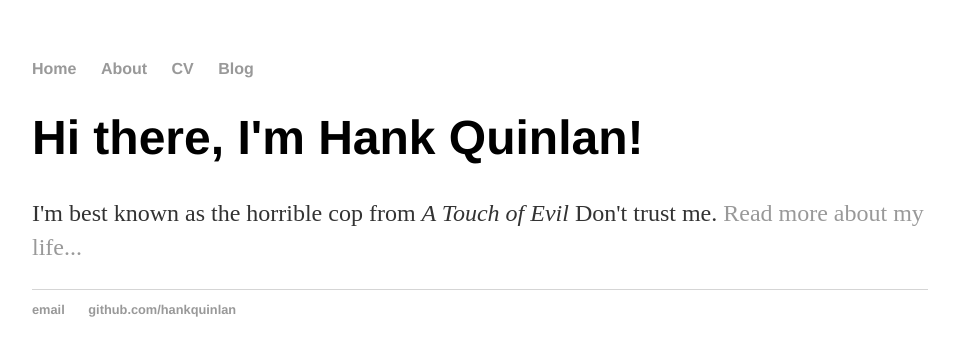
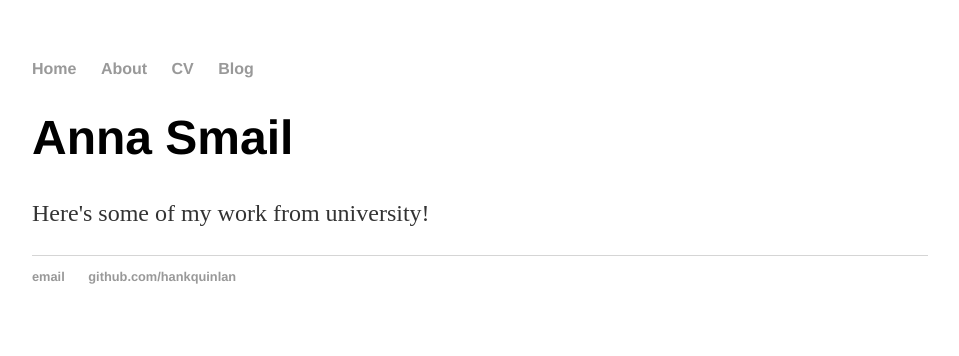
Before and after one commit to annasmail/annasmail.github.io, a Jekyll site: the page built from index.html, in a window 1280 px wide. Shown: the top 356 px of the page, without its empty margins (160-1119 px from the left). Built offline with Jekyll 4.4.1, drawn with Linux system fonts in a browser that asks for light colours.

Commit message:
Update index.html

```diff
--- a/index.html
+++ b/index.html
@@ -1,8 +1,8 @@
 ---
 layout: default
-title: Hank Quinlan, Horrible Cop
+title: Anna Smail
 ---
 <div class="blurb">
-	<h1>Hi there, I'm Hank Quinlan!</h1>
-	<p>I'm best known as the horrible cop from <em>A Touch of Evil</em> Don't trust me. <a href="/about">Read more about my life...</a></p>
+	<h1>Anna Smail</h1>
+	<p>Here's some of my work from university!</p>
 </div><!-- /.blurb -->
```
